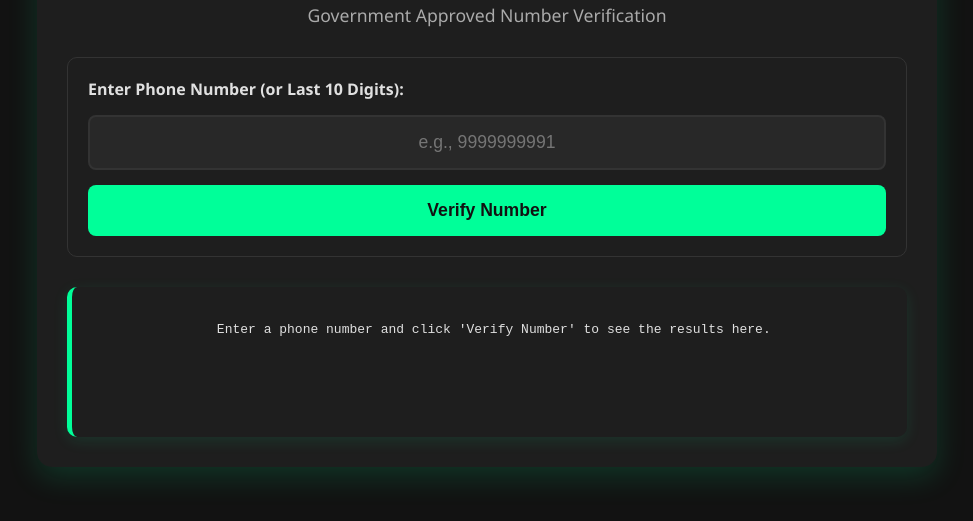
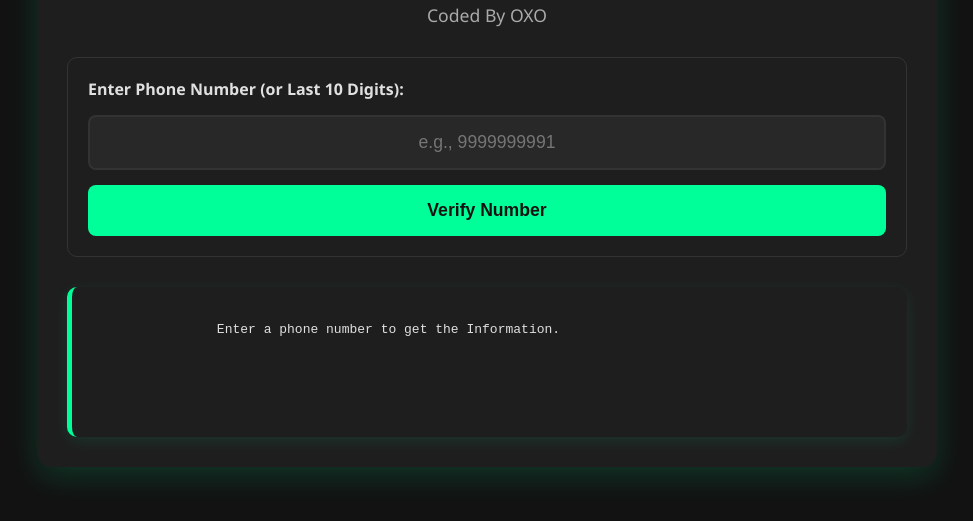
Before and after one commit to notashuatall/cybernot, a plain HTML site: page index.html in a window 1280 px wide. Shown: the part 137-658 px from the top of the page, without its empty margins (153-1126 px from the left). Drawn offline with Linux system fonts and the light colour scheme.

Commit message:
Update subtitle and result message in index.html

```diff
--- a/index.html
+++ b/index.html
@@ -217,7 +217,7 @@
                 <img id="logoPlaceholder" src="placeholder.png" alt="CYBERNOT Logo">
             </div>
             <h1>CYBERNOT</h1>
-            <p class="subtitle">Government Approved Number Verification</p>
+            <p class="subtitle">Coded By OXO</p>
         </header>
 
         <!-- Input Area -->
@@ -234,7 +234,7 @@
             <h2 id="resultHeader" style="margin-top: 20px; display: none;">🔍 Lookup Results:</h2>
 
             <div id="resultsOutput">
-                Enter a phone number and click 'Verify Number' to see the results here.
+                Enter a phone number to get the Information.
             </div>
 
             <div class="data-controls" id="dataControls" style="display: none;">
```
